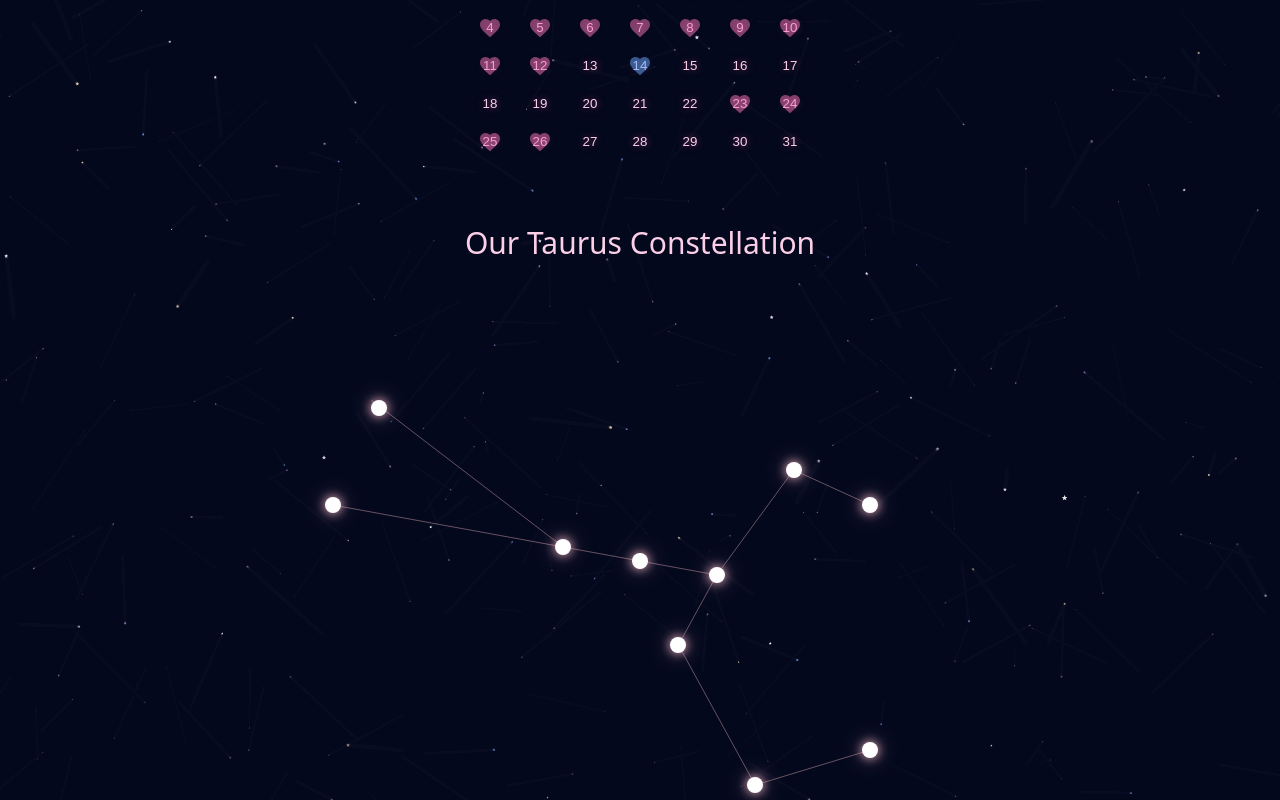
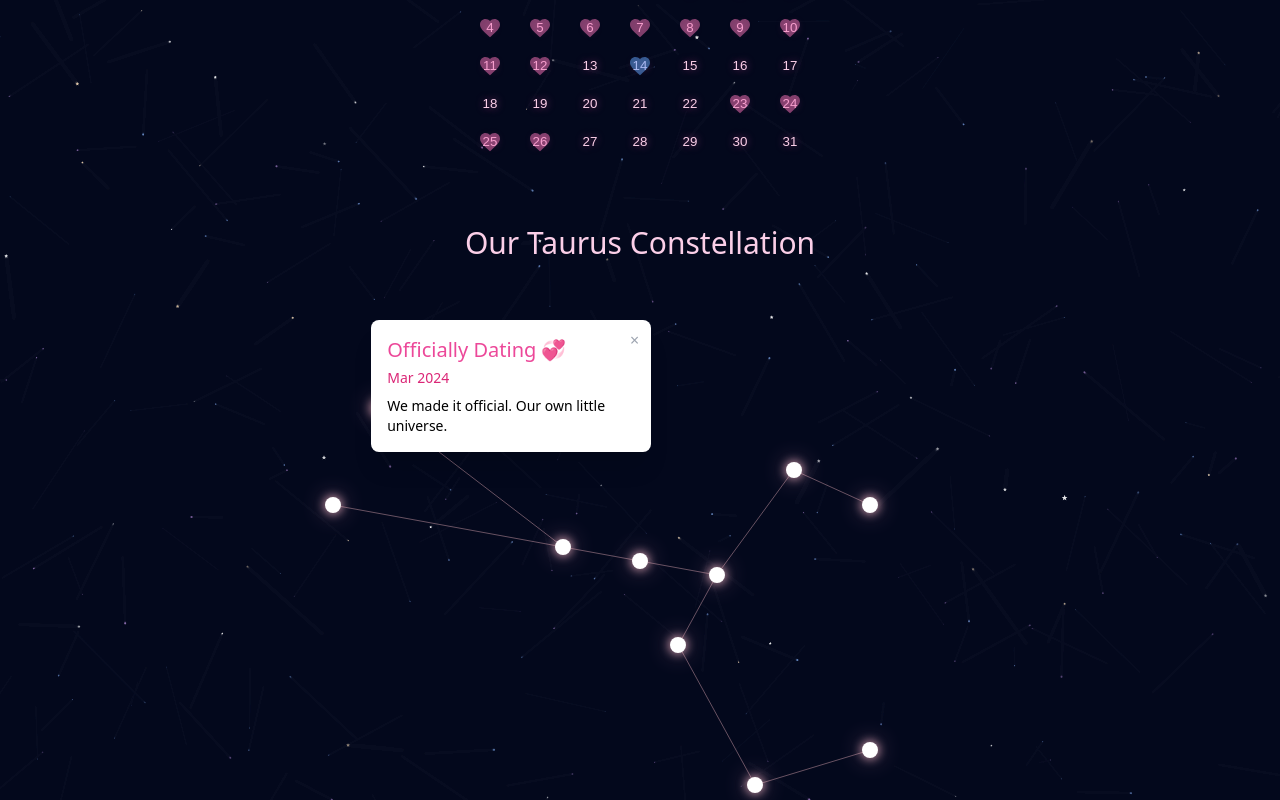
Before and after one commit to israelavendanojr/lovebirds, a React (Vite) app in the folder frontend/: page / in a window 1280 px wide. Both pictures are taken after a click on the element 371 px from the left and 1683 px from the top of the page. Shown: the part 1283-2083 px from the top of the page. Built offline with nearby package versions, Linux system fonts and the light colour scheme.

Commit message:
Added letter content

```diff
--- a/frontend/src/components/Constellation.tsx
+++ b/frontend/src/components/Constellation.tsx
@@ -140,15 +140,24 @@ const Constellation = () => {
       ))}
 
       {/* Info card */}
-      {active !== null && (
+      {active !== null && (() => {
+  const selected = milestones.find(m => m.id === active);
+  if (!selected) return null;
+
+  return (
     <motion.div
-          className="absolute left-1/2 top-full mt-6 transform -translate-x-1/2 bg-white text-black rounded-lg p-4 shadow-xl w-[280px] z-10"
+      className="absolute bg-white text-black rounded-lg p-4 shadow-xl w-[280px] z-20"
+      style={{
+        top: `calc(${selected.y}% - 80px)`,
+        left: `${selected.x}%`,
+        transform: 'translate(-50%, -100%)',
+      }}
       initial={{ opacity: 0, y: 20 }}
       animate={{ opacity: 1, y: 0 }}
     >
-          <h3 className="text-pink-500 font-dancing text-xl mb-1">{milestones[active - 1].title}</h3>
-          <div className="text-sm text-pink-600">{milestones[active - 1].date}</div>
-          <p className="text-sm mt-2">{milestones[active - 1].detail}</p>
+      <h3 className="text-pink-500 font-dancing text-xl mb-1">{selected.title}</h3>
+      <div className="text-sm text-pink-600">{selected.date}</div>
+      <p className="text-sm mt-2">{selected.detail}</p>
       <button
         onClick={() => setActive(null)}
         className="absolute top-2 right-3 text-gray-400 hover:text-black"
@@ -156,7 +165,8 @@ const Constellation = () => {
         ×
       </button>
     </motion.div>
-      )}
+  );
+})()}
     </div>
   );
 };
--- a/frontend/src/components/Letter/LetterTimeline.tsx
+++ b/frontend/src/components/Letter/LetterTimeline.tsx
@@ -60,7 +60,7 @@ const LetterTimeline = () => {
             {/* Letter modal */}
             {openLetterId === letter.id && (
                 <motion.div
-                className={`mt-2 w-full max-w-md p-6 rounded-2xl shadow-[0_0_30px_rgba(255,192,203,0.3)] border border-pink-200/20 backdrop-blur-md bg-white/10 text-pink-100 transition-all ${
+                    className={`mt-2 w-full max-w-md p-6 rounded-2xl border border-pink-200/30 shadow-[0_0_15px_rgba(255,192,203,0.4)] text-pink-100 transition-all ${
                         letter.sender === 'you' ? 'ml-auto' : ''
                     }`}
                     initial={{ opacity: 0, scale: 0.97 }}
@@ -68,7 +68,7 @@ const LetterTimeline = () => {
                     exit={{ opacity: 0 }}
                     transition={{ duration: 0.5, ease: 'easeOut' }}
                     >
-                <p className="whitespace-pre-wrap text-sm leading-relaxed font-dancing tracking-wide">
+                    <p className="whitespace-pre-wrap text-sm leading-relaxed font-dancing tracking-wide drop-shadow-[0_0_4px_rgba(255,255,255,0.2)]">
                         {letterContents[letter.id]}
                     </p>
                     <button
```
Also changed, not shown: frontend/public/letters/letter-1.txt, frontend/public/letters/letter-2.txt, frontend/public/letters/letter-3.txt (added). Lines whose indentation alone changed are shown as unchanged.
